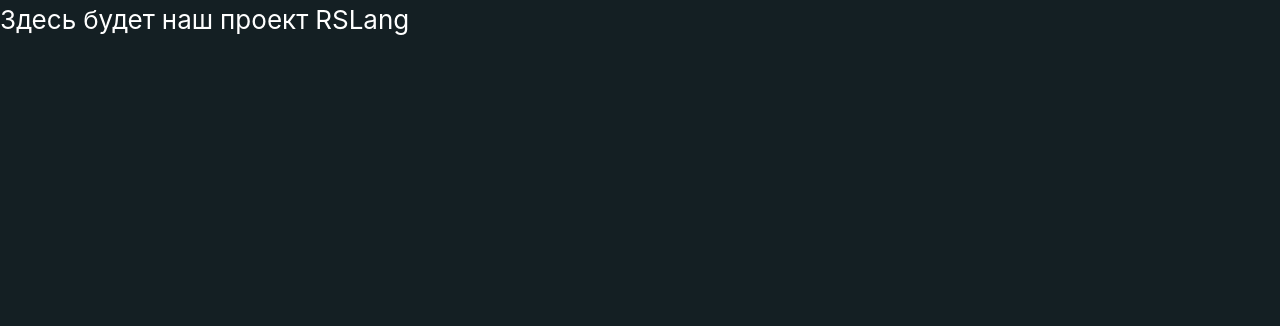
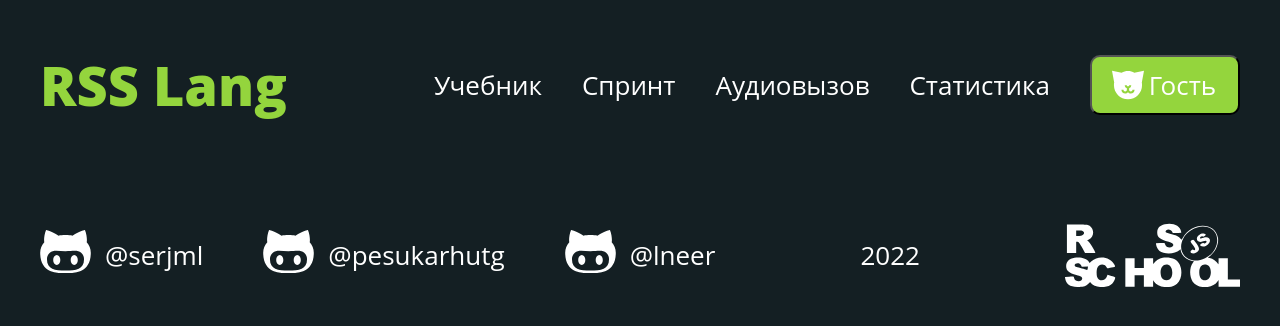
Before and after one commit to PesukarhuTG/rslang, a React (Create React App) app: page / in a window 1280 px wide. Shown: the top 326 px of the page. Built offline with nearby package versions, Linux system fonts and the light colour scheme.

Commit message:
feat: create footer & refactor code

```diff
--- /dev/null
+++ b/src/components/Layout/Footer.tsx
@@ -0,0 +1,60 @@
+import React from 'react';
+import styled from 'styled-components';
+import footerAuthorIco from '../../assets/svg/footer-author-ico.svg';
+import footerRssIco from '../../assets/svg/footer-rss-ico.svg';
+
+const Footer = () => {
+  return (
+    <AppFooter>
+      <FooterAuthors>
+        <FooterAuthorsItem href="https://github.com/serjml" rel="noopener noreferrer" target="_blank">
+          @serjml
+        </FooterAuthorsItem>
+        <FooterAuthorsItem href="https://github.com/PesukarhuTG" rel="noopener noreferrer" target="_blank">
+          @pesukarhutg
+        </FooterAuthorsItem>
+        <FooterAuthorsItem href="https://github.com/lneer" rel="noopener noreferrer" target="_blank">
+          @lneer
+        </FooterAuthorsItem>
+      </FooterAuthors>
+      <FooterYear>2022</FooterYear>
+      <FooterRssLink href="https://rs.school/" rel="noopener noreferrer" target="_blank"></FooterRssLink>
+    </AppFooter>
+  )
+}
+
+const AppFooter = styled.footer`
+  height: 170px;
+  display: flex;
+  justify-content: space-between;
+  align-items: center;
+`;
+
+const FooterAuthors = styled.div`
+  display: flex;
+  justify-content: space-between;
+  align-items: center;
+  gap: 60px;
+`;
+
+const FooterAuthorsItem = styled.a`
+  height: 50px;
+  display: flex;
+  justify-content: space-between;
+  align-items: center;
+  padding-left: 65px;
+  background: url(${footerAuthorIco}) no-repeat;
+  font-family: 'Open Sans';
+`;
+
+const FooterYear = styled.div`
+  font-family: 'Open Sans';
+`;
+
+const FooterRssLink = styled.a`
+  height: 65px;
+  width: 175px;
+  background: url(${footerRssIco}) no-repeat;
+`;
+
+export default Footer
--- a/src/components/header/Header.tsx
+++ b/src/components/Layout/Header.tsx
@@ -1,7 +1,26 @@
 import React from 'react';
 import styled from 'styled-components';
-import '../../styles/style.css';
 import headerBtnIco from '../../assets/svg/header-btn-ico.svg'
+import { Link } from 'react-router-dom';
+
+const Header = () => {
+  return (
+    <AppHeader>
+        <HeaderLogo to="/">
+          RSS Lang
+        </HeaderLogo>
+        <HeaderNav>
+          <Link to="/textbook">Учебник</Link>
+          <Link to="/sprint">Спринт</Link>
+          <Link to="/audio">Аудиовызов</Link>
+          <Link to="/statistic">Статистика</Link>
+        </HeaderNav>
+        <HeaderBtn>
+          Гость
+        </HeaderBtn>
+      </AppHeader>
+  )
+}
 
 const AppHeader = styled.header`
   height: 170px;
@@ -11,7 +30,7 @@
   gap: 40px;
 `;
 
-const HeaderLogo = styled.div`
+const HeaderLogo = styled(Link)`
   color: var(--primary);
   font-family: 'Open Sans';
   font-weight: 800;
@@ -36,29 +55,4 @@
   font-size: 26px;
 `;
 
-function Header() {
-  return (
-    <div className="container">
-      <AppHeader>
-      <HeaderLogo>
-        RSS Lang
-      </HeaderLogo>
-      <HeaderNav>
-        <span>Учебник</span>
-        <span>Спринт</span>
-        <span>Аудиовызов</span>
-        <span>Статистика</span>
-        {/* <Link to="/textbook">Учебник</Link>
-        <Link to="/sprint">Спринт</Link>
-        <Link to="/audio">Аудиовызов</Link>
-        <Link to="/statistics">Статистика</Link> */}
-        </HeaderNav>
-        <HeaderBtn>
-          Гость
-        </HeaderBtn>
-      </AppHeader>
-    </div>
-  )
-}
-
 export default Header;
--- /dev/null
+++ b/src/components/Layout/Layout.tsx
@@ -0,0 +1,30 @@
+import React from 'react';
+import Header from './Header';
+import Footer from './Footer';
+import styled from 'styled-components';
+
+interface LayoutProps {
+  children?: React.ReactNode
+  disableHeader?: boolean
+  disableFooter?: boolean
+}
+
+const Layout: React.FC<LayoutProps> = ({ children, disableHeader = false, disableFooter = false }) => {
+  return (
+    <Container>
+      {!disableHeader && <Header />}
+      {children}
+      {!disableFooter && <Footer />}
+    </Container>
+  )
+}
+
+const Container = styled.div`
+  max-width: 1440px;
+  width: 100%;
+  margin: 0 auto;
+  padding-left: 40px;
+  padding-right: 40px;
+`;
+
+export default Layout
--- /dev/null
+++ b/src/components/index.ts
@@ -0,0 +1 @@
+export { default as Layout } from './Layout/Layout';
--- a/src/pages/audio.tsx
+++ b/src/pages/audio.tsx
@@ -1 +1,12 @@
-export const AudioPage = () => <p className="headling">AudioCall page</p>
+import React from 'react'
+import { Layout } from '../components'
+
+const AudioPage = () => {
+  return (
+    <Layout>
+      <p className="headling">AudioCall page</p>
+    </Layout>
+  )
+}
+
+export default AudioPage
--- /dev/null
+++ b/src/pages/index.ts
@@ -0,0 +1,6 @@
+export { default as AudioPage } from './Audio';
+export { default as MainPage } from './Main';
+export { default as NotFound } from './NotFound';
+export { default as SprintPage } from './Sprint';
+export { default as StatisticPage } from './Statistic';
+export { default as TextBookPage } from './Textbook';
--- a/src/pages/main.tsx
+++ b/src/pages/main.tsx
@@ -1,11 +1,16 @@
-export const MainPage = () => {
+import { Layout } from "../components";
+
+const MainPage = () => {
 	return (
     <div className="App">
-      <header className="App-header">
+      <Layout></Layout>
+      {/* <header className="App-header">
         <p className="headling">
           Здесь будет наш проект RSLang
         </p>
-      </header>
+      </header> */}
     </div>
 	)
 }
+
+export default MainPage
--- a/src/pages/notFound.tsx
+++ b/src/pages/notFound.tsx
@@ -1 +1,12 @@
-export const NotFound = () => <p className="headling">Page Not Found</p>
+import React from 'react'
+import { Layout } from '../components'
+
+const NotFound = () => {
+  return (
+    <Layout>
+      <p className="headling">Page Not Found</p>
+    </Layout>
+  )
+}
+
+export default NotFound
--- a/src/pages/sprint.tsx
+++ b/src/pages/sprint.tsx
@@ -1 +1,12 @@
-export const SprintPage = () => <p className="headling">Sprint page</p>
+import React from 'react'
+import { Layout } from "../components"
+
+const SprintPage = () => {
+  return (
+    <Layout>
+      <p className="headling">Sprint page</p>
+    </Layout>
+  )
+}
+
+export default SprintPage
--- a/src/pages/statistic.tsx
+++ b/src/pages/statistic.tsx
@@ -1 +1,12 @@
-export const StatisticPage = () => <p className="headling">Statistic page</p>
+import React from 'react'
+import { Layout } from '../components'
+
+const StatisticPage = () => {
+  return (
+    <Layout>
+      <p className="headling">Statistic page</p>
+    </Layout>
+  )
+}
+
+export default StatisticPage
--- a/src/pages/textbook.tsx
+++ b/src/pages/textbook.tsx
@@ -1 +1,12 @@
-export const TextBookPage = () => <p className="headling">dictionary page</p>
+import React from 'react'
+import Layout from '../components/Layout/Layout'
+
+const TextBookPage = () => {
+  return (
+    <Layout>
+    <p>Учебник</p>
+  </Layout>
+  )
+}
+
+export default TextBookPage
```
Also changed, not shown: src/App.tsx (+1 -7 lines), src/assets/svg/footer-author-ico.svg (added), src/assets/svg/footer-rss-ico.svg (added).
